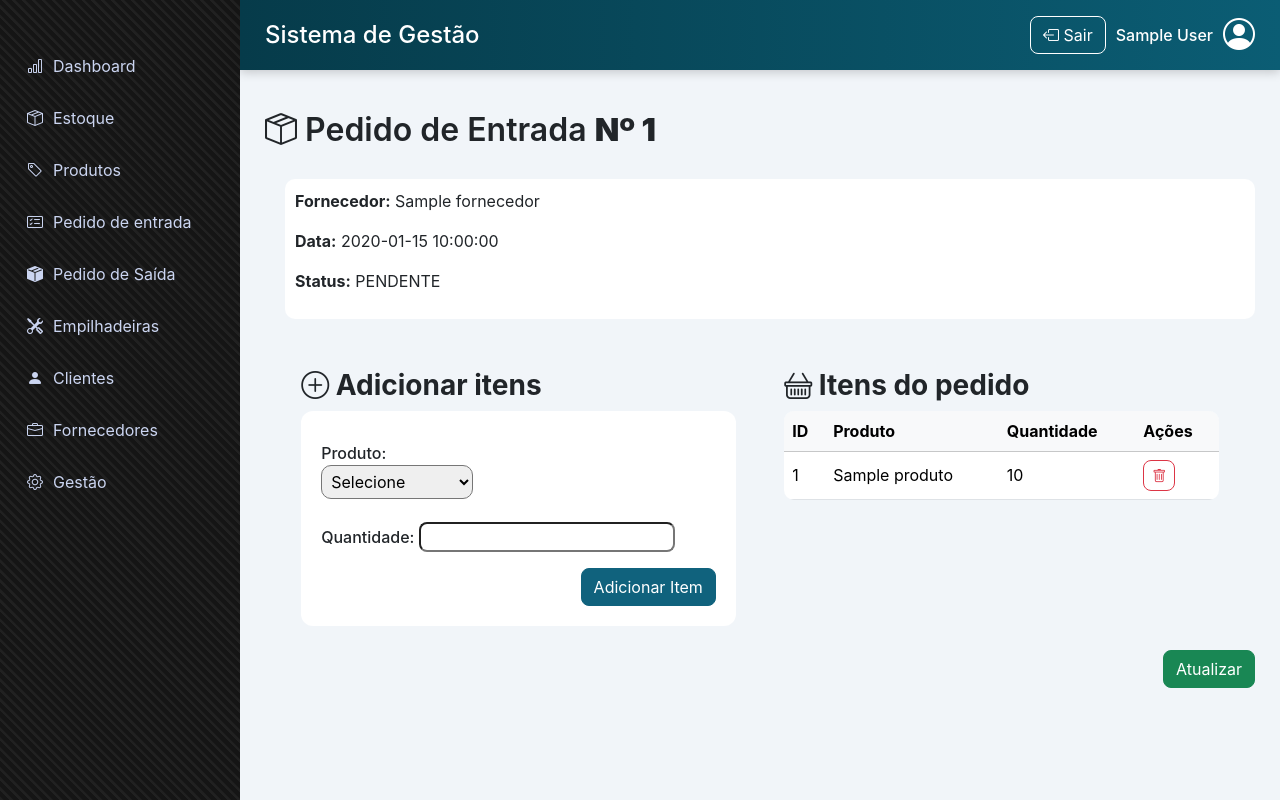
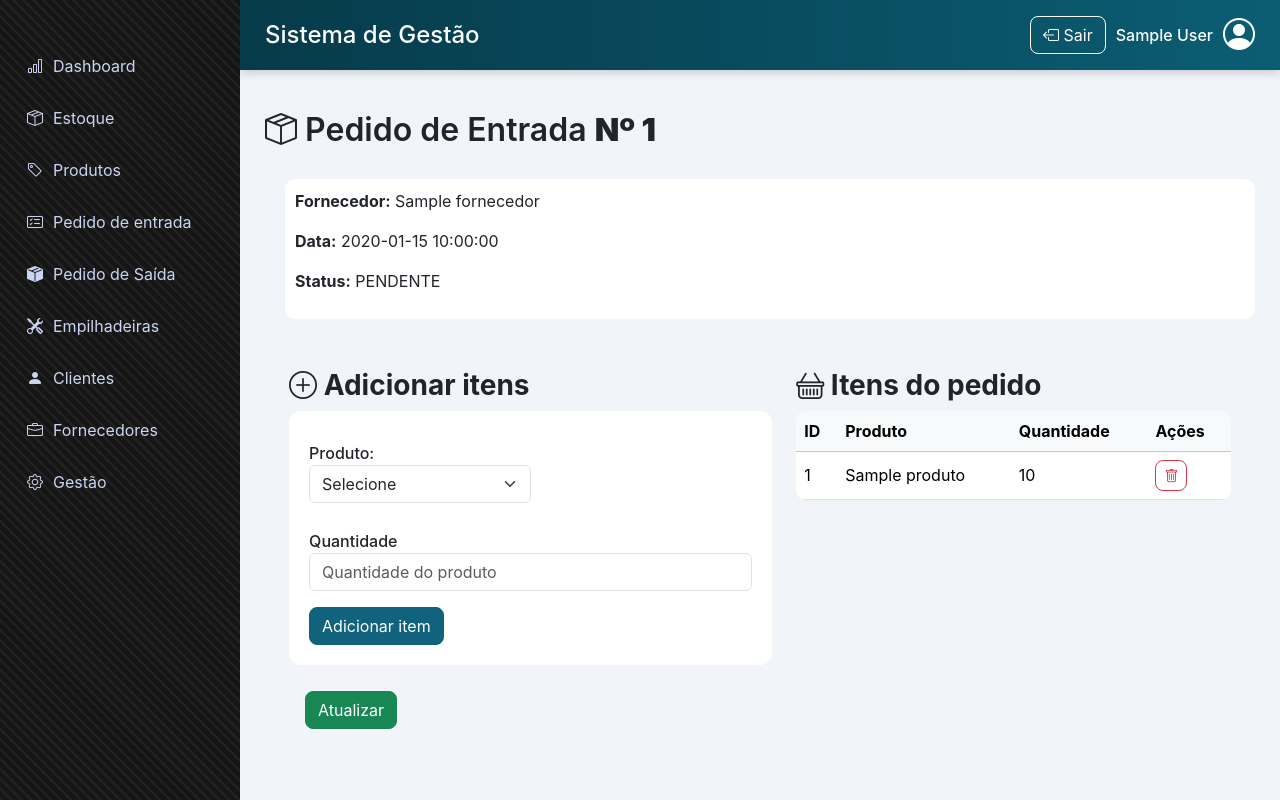
Before and after one commit to voituregestaodeestoque/projeto_voiture, a Flask app: page /entrada/1 in a window 1280 px wide. Run offline with Flask 3, Linux system fonts and the light colour scheme; the visitor is signed in with stand-in values (Sample User, id 1); tables that the repository leaves empty hold one stand-in row (values such as "Sample post").

Commit message:
Update detalhes_entrada.html

```diff
--- a/templates/detalhes_entrada.html
+++ b/templates/detalhes_entrada.html
@@ -22,17 +22,17 @@
 <div class="container-fluid detalhe-container d-flex justify-content-between">
 
     <div class="pedido-card text-dark mb-4" style="width: 100%; display: flex; justify-content: space-around;">
-        <div class="form-itens" style="width: 45%;">
+        <div class="form-itens" style="width: 50%;">
 
             <h3><strong><i class="bi bi-plus-circle"></i> Adicionar itens</strong></h3>
             <form method="POST" action="{{ url_for('adicionar_item_entrada', pedido_entrada_id=pedido.id) }}">
 
                 <div class="col-md-6 mb-3">
-                    <label>Produto:</label>
-                    <select name="produto_id" style="border-radius: 10px; padding: 5px;" required>
-                        <option value="" disabled selected hidden>Selecione</option>
+                    <label for="produto">Produto:</label>
+                    <select id="produto" class="form-select">
+                        <option value="">Selecione</option>
                         {% for produto in produto %}
-                        <option value="{{ produto.id }}">
+                        <option value="{{ produto.id }}" data-nome="{{ produto.produto_nome }}">
                             {{ produto.produto_nome }}
                         </option>
                         {% endfor %}
@@ -40,13 +40,16 @@
                 </div>
 
                 <div class="mb-3">
-                    <label>Quantidade:</label>
-                    <input type="number"  name="quantidade" required>
+                    <label for="produto_quantidade">Quantidade</label>
+                    <div class="input-group">
+                        <input type="number" class="form-control" id="produto_quantidade"
+                            placeholder="Quantidade do produto" min="1">
+                    </div>
                 </div>
 
-                <div class="botao-direita">
-                    <button type="submit" class="btn botao-add">Adicionar Item</button>
-                </div>
+                <button type="button" class="btn botao-add" onclick="adicionarItem()">
+                    Adicionar item
+                </button>
             </form>
         </div>
         {% endif %}
@@ -73,9 +76,35 @@
                         <td>{{ item.detalhe_entrada_quantidade}}</td>
                         <td>
                             {% if pedido.status_pedido_entrada == 'PENDENTE' %}
-                            <a class="btn btn-sm btn-outline-danger"
-                                href="{{ url_for('remover_item_entrada', detalhe_entrada_id=item.id, pedido_entrada_id=pedido.id) }}"><i
-                                    class="bi bi-trash"></i></a>
+                            <!-- Botão do modal pra excluir -->
+                            <button type="button" class="btn btn-sm btn-outline-danger" data-bs-toggle="modal"
+                                data-bs-target="#Modal{{item.id}}">
+                                <i class="bi bi-trash"></i>
+                            </button>
+
+                            <!-- Modal -->
+                            <div class="modal fade" id="Modal{{item.id}}" tabindex="-1"
+                                aria-labelledby="exampleModalLabel" aria-hidden="true">
+                                <div class="modal-dialog">
+                                    <div class="modal-content">
+                                        <div class="modal-header">
+                                            <h1 class="modal-title fs-5" id="exampleModalLabel"><strong>Deseja excluir
+                                                    esse produto?</strong></h1>
+                                            <button type="button" class="btn-close" data-bs-dismiss="modal"
+                                                aria-label="Close"></button>
+                                        </div>
+                                        <div class="modal-footer">
+                                            <button type="button" class="btn btn-secondary"
+                                                data-bs-dismiss="modal">Cancelar</button>
+                                            <!--Ação para excluir o produto-->
+                                            <a href="{{ url_for('remover_item_entrada', detalhe_entrada_id=item.id, pedido_entrada_id=pedido.id) }}"
+                                                class="btn btn-danger">
+                                                <strong>Excluir</strong>
+                                            </a>
+                                        </div>
+                                    </div>
+                                </div>
+                            </div>
                             {% else %}
                             -
                             {% endif %}
@@ -83,6 +112,8 @@
                     </tr>
                     {% endfor %}
                 </tbody>
+
+                <tbody id="itens-novos"></tbody>
             </table>
 
 
@@ -91,8 +122,8 @@
 </div>
 
 {% if pedido.status_pedido_entrada == 'PENDENTE' %}
-<h2 style="margin-left: 40px;" class="botao-direita">
-    <a href="{{ url_for('finalizar_entrada', pedido_entrada_id=pedido.id) }}" class="btn btn-success ">Atualizar</a>
+<h2 style="margin-left: 40px;">
+    <a href="{{ url_for('finalizar_entrada', pedido_entrada_id=pedido.id) }}" class="btn btn-success">Atualizar</a>
 </h2>
 {% endif %}
 
@@ -147,7 +178,10 @@
     }
 
     function atualizarTabela() {
-        const tbody = document.querySelector("#tabela-itens tbody");
+
+        const tbody = document.getElementById("itens-novos");
+
+        // Limpa SOMENTE os itens adicionados pelo JavaScript
         tbody.innerHTML = "";
 
         itens.forEach((item, index) => {
@@ -155,17 +189,23 @@
             const linha = `
         <tr>
             <td>${item.produto_id}</td>
+
             <td>${item.nome}</td>
+
             <td>${item.quantidade}</td>
+
             <td>
-                        <button type="button" onclick="removerItem(${index})">Remover</button>
+                <button type="button"
+                        class="btn btn-sm btn-outline-danger"
+                        onclick="removerItem(${index})">
+                    <i class="bi bi-trash"></i>
+                </button>
             </td>
         </tr>
     `;
 
-            tbody.innerHTML += linha;
+            tbody.insertAdjacentHTML("beforeend", linha);
         });
-
     }
 
     function prepararEnvio() {
```
Lines whose indentation alone changed are shown as unchanged.
